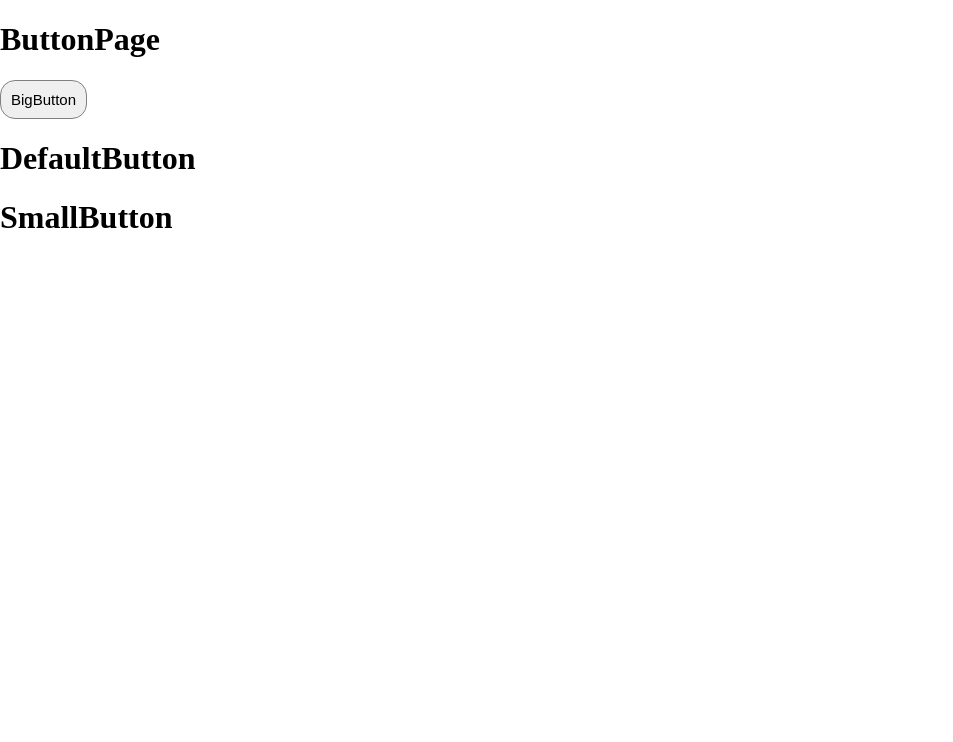
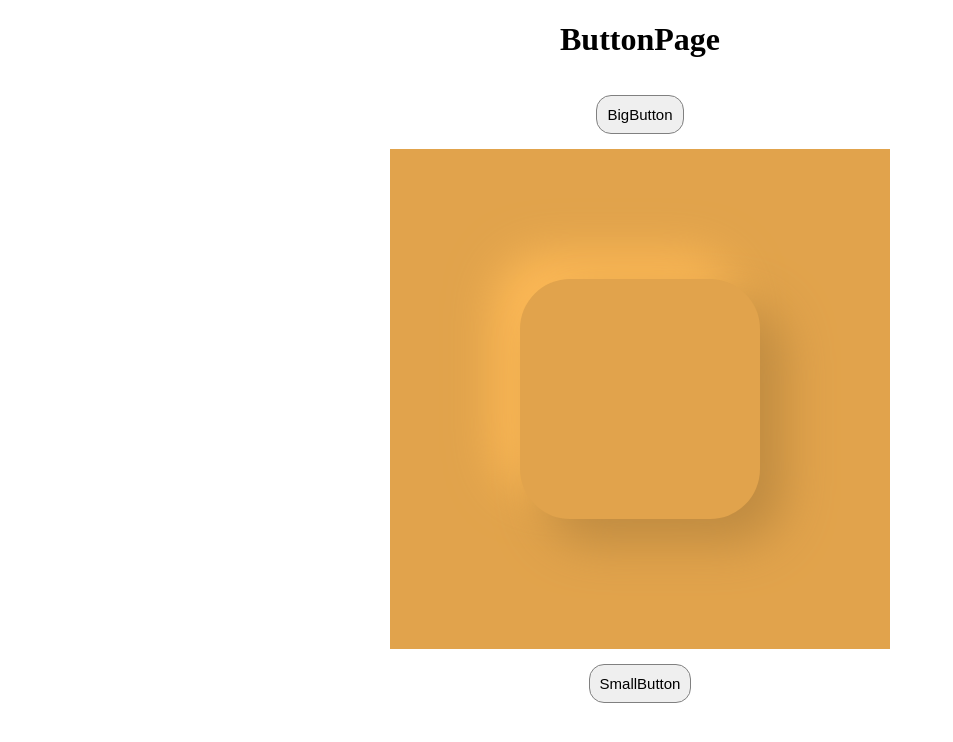
Before and after one commit to Oizys18/MangoBox, a React (Create React App) app in the folder mangobox/: page /buttons in a window 1280 px wide. Shown: the top 742 px of the page, without its empty margins (0-953 px from the left). Built offline with nearby package versions, Linux system fonts and the light colour scheme.

Commit message:
Mod defaultbutton - apply neumorphism

```diff
--- a/mangobox/src/components/ButtonPage.tsx
+++ b/mangobox/src/components/ButtonPage.tsx
@@ -2,7 +2,7 @@ import React, { Component } from "react";
 import BigButton from "./common/button/BigButton";
 import DefaultButton from "./common/button/DefaultButton";
 import SmallButton from "./common/button/SmallButton";
-import styled from "styled-components"
+import styled from "styled-components";
 class ButtonPage extends Component {
   render() {
     return (
@@ -24,5 +24,9 @@ class ButtonPage extends Component {
 export default ButtonPage;
 
 const Wrapper = styled.div`
-`
-const Container = styled.div``
+  display: flex;
+  justify-content: center;
+  align-items: center;
+  flex-direction: column;
+`;
+const Container = styled.div``;
--- a/mangobox/src/components/common/button/BigButton.tsx
+++ b/mangobox/src/components/common/button/BigButton.tsx
@@ -5,17 +5,22 @@ type ContentState = {
 };
 class BigButton extends Component<{}, ContentState> {
   render() {
-    return <BButton>BigButton</BButton>;
+    return <Button>BigButton</Button>;
   }
 }
 export default BigButton;
 
-const BButton = styled.button`
+const Button = styled.button`
+  margin: 1em;
   border: 1px solid grey;
   border-radius: 15px;
   padding: 10px;
   font-size: 15px;
-  & :active {
-    display: none;
+  &:active{
+    background-color:red;
+    outline:none;
+  }
+  &:focus{
+    outline:none;
   }
 `;
--- a/mangobox/src/components/common/button/DefaultButton.tsx
+++ b/mangobox/src/components/common/button/DefaultButton.tsx
@@ -1,8 +1,40 @@
 import React, { Component } from "react";
-
-class DefaultButton extends Component {
+import styled from "styled-components";
+type ContentState = {
+  text: string;
+};
+class DefaultButton extends Component<{}, ContentState> {
   render() {
-    return <h1>DefaultButton</h1>;
+    return (
+      <Wrapper>
+        <Button></Button>
+      </Wrapper>
+    );
   }
 }
 export default DefaultButton;
+
+const Button = styled.button`
+  &:active{
+    background-color:#da932f;
+    outline:none;
+  }
+  &:focus{
+    outline:none;
+  }
+  height: 240px;
+  width: 240px;
+  border-radius: 50px;
+  background: #e1a34c;
+  border:none;
+  box-shadow: 24px 24px 48px #bf8b41, -24px -24px 48px #ffbb57;
+`;
+
+const Wrapper = styled.div`
+  background: #e1a34c;
+  width:500px;
+  height:500px;
+  justify-content:center;
+  align-items:center;
+  display:flex;
+`
--- a/mangobox/src/components/common/button/SmallButton.tsx
+++ b/mangobox/src/components/common/button/SmallButton.tsx
@@ -1,8 +1,26 @@
 import React, { Component } from "react";
-
-class SmallButton extends Component {
+import styled from "styled-components";
+type ContentState = {
+  text: string;
+};
+class SmallButton extends Component<{}, ContentState> {
   render() {
-    return <h1>SmallButton</h1>;
+    return <Button>SmallButton</Button>;
   }
 }
 export default SmallButton;
+
+const Button = styled.button`
+  margin: 1em;
+  border: 1px solid grey;
+  border-radius: 15px;
+  padding: 10px;
+  font-size: 15px;
+  &:active{
+    background-color:red;
+    outline:none;
+  }
+  &:focus{
+    outline:none;
+  }
+`;
```
